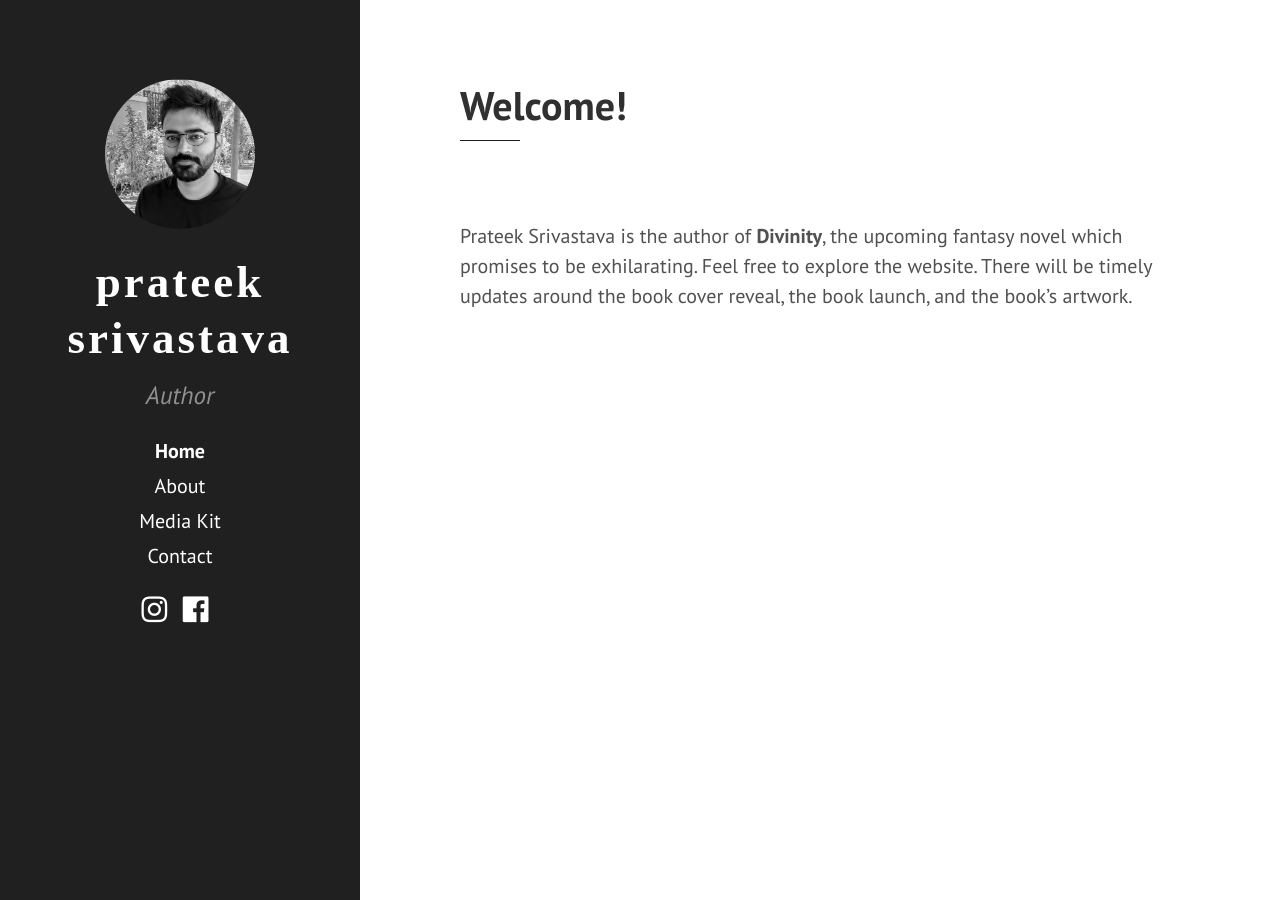
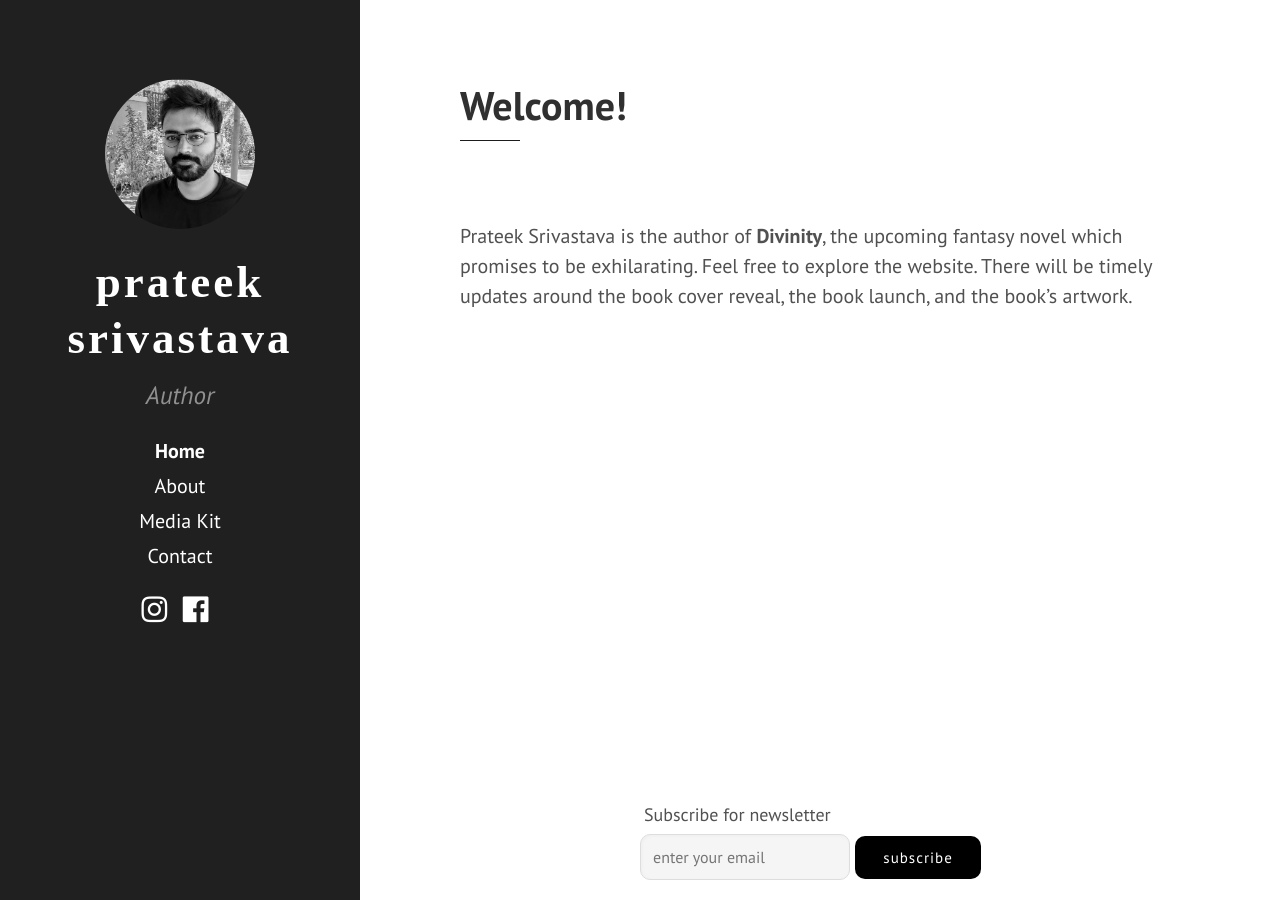
Before and after one commit to pratzo13/pratzo13.github.io, a Jekyll site: the page built from 00_home.md, in a window 1280 px wide. Built offline with Jekyll 4.4.1, drawn with Linux system fonts in a browser that asks for light colours.

Commit message:
enabled signup for newsletter form

```diff
--- a/_layouts/default.html
+++ b/_layouts/default.html
@@ -9,7 +9,28 @@
 
     <div class="content container">
       {{ content }}
+
+
+      <div id="signup-form" class="signup-form">
+        <form action="https://getsimpleform.com/messages?form_api_token=e8cc5c353641345e74b3966ab7ca0163" method="POST" enctype="multipart/form-data">
+          <div class="common-text">
+            Subscribe for newsletter
+          </div>
+          <div id="mc_embed_signup_scroll" style="padding-bottom: 1em;">
+            <input type="email" value="" name="EMAIL" class="email" id="mce-EMAIL" placeholder="enter your email" required="">
+            <!-- real people should not fill this in and expect good things - do not remove this or risk form bot signups-->
+
+            <span style="position: absolute;left: -5000px;" aria-hidden="true">
+              <input type="text" name="b_25a34f10515c4e9393e3da856_280158dda1" tabindex="-1" value="">
+            </span>
+            <span class="clear" style="margin-top: 1em;">
+              <input type="submit" value="Subscribe" name="subscribe" id="mc-embedded-subscribe" class="button">
+            </span>
+            <input type="hidden" name="redirect_to" value="http://www.srivastavaprateek.com/thank-you/">
+          </div>
+        </form>
+      </div>
+
     </div>
-
   </body>
 </html>
--- a/public/css/misc.css
+++ b/public/css/misc.css
@@ -19,11 +19,12 @@
 
 .signup-form {
   position: fixed;
-  bottom: calc(2%);
+  left: 50%;
+  bottom: 0;
 }
 
 .common-text {
-  text-align: center;
+  text-align: left;
   padding-left: 0.2rem;
   font-size: 18px;
   padding-bottom: 0.3rem;
```
Also changed, not shown: _includes/sidebar.html (+0 -19 lines).
